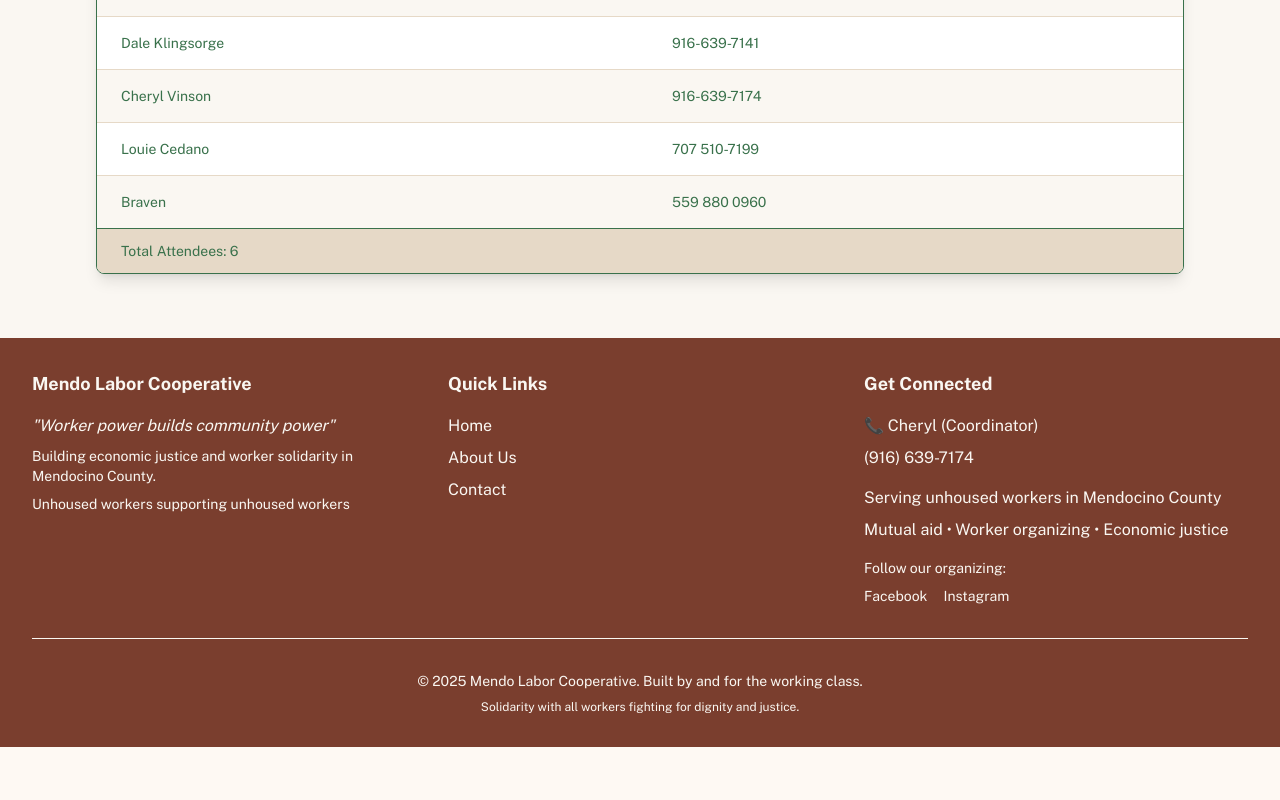
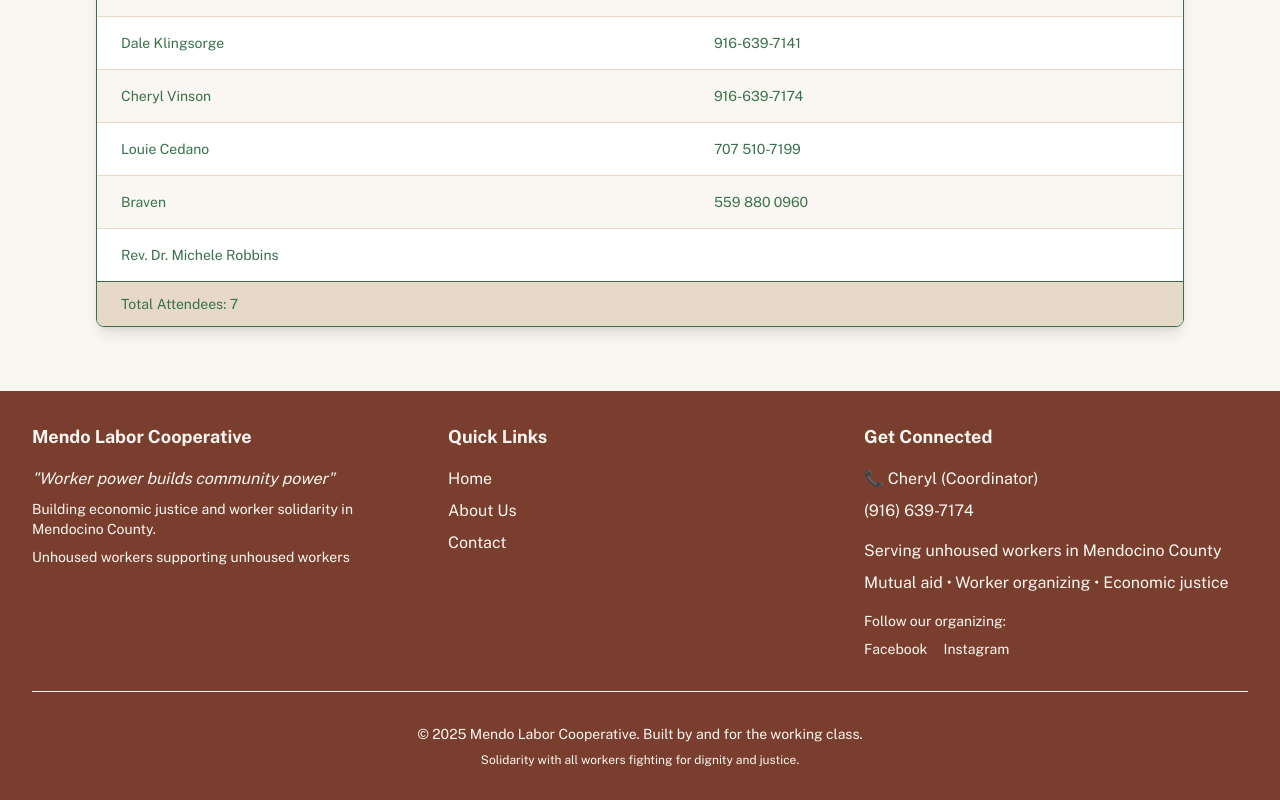
Before and after one commit to samuelmholley1/mendolaborcoop.ukiahumc.org, a Next.js app: page /meeting-log in a window 1280 px wide. Shown: the part 968-1768 px from the top of the page. Before the commit the page ends 1715 px from the top, so only its background shows below. Built offline with nearby package versions, Linux system fonts and the light colour scheme.

Commit message:
Add Rev. Dr. Michele Robbins to October 16 meeting attendance

```diff
--- a/pages/meeting-log.tsx
+++ b/pages/meeting-log.tsx
@@ -26,7 +26,8 @@ const MeetingLogPage: React.FC = () => {
         { name: 'Dale Klingsorge', phone: '916-639-7141' },
         { name: 'Cheryl Vinson', phone: '916-639-7174' },
         { name: 'Louie Cedano', phone: '707 510-7199' },
-        { name: 'Braven', phone: '559 880 0960' }
+        { name: 'Braven', phone: '559 880 0960' },
+        { name: 'Rev. Dr. Michele Robbins', phone: '' }
       ]
     }
   ];
```
